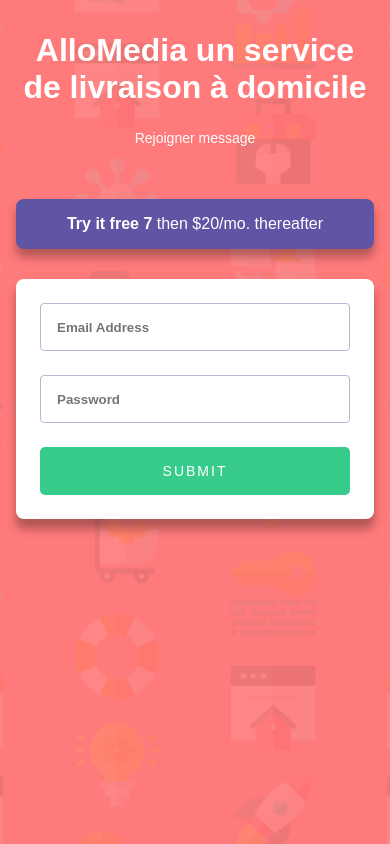
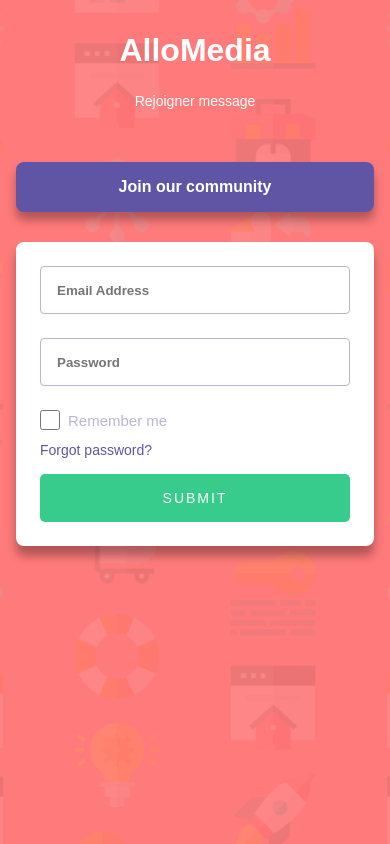
Before and after one commit to aymanebs/alloMedia_auth_front, a React (Vite) app: page /login in a window 390 px wide. Built offline with nearby package versions, Linux system fonts and the light colour scheme.

Commit message:
AAF-4 to merge last changes to dev

```diff
--- a/package.json
+++ b/package.json
@@ -13,7 +13,8 @@
     "axios": "^1.7.7",
     "react": "^18.3.1",
     "react-dom": "^18.3.1",
-    "react-hook-form": "^7.53.0"
+    "react-hook-form": "^7.53.0",
+    "react-router-dom": "^6.26.2"
   },
   "devDependencies": {
     "@eslint/js": "^9.11.1",
--- a/src/app/App.jsx
+++ b/src/app/App.jsx
@@ -1,35 +1,10 @@
-import { useState } from 'react'
-import reactLogo from './assets/react.svg'
-import viteLogo from '/vite.svg'
-import './App.css'
+import AppRouter from "./AppRouter";
 
-function App() {
-  const [count, setCount] = useState(0)
 
-  return (
-    <>
-      <div>
-        <a href="https://vitejs.dev" target="_blank">
-          <img src={viteLogo} className="logo" alt="Vite logo" />
-        </a>
-        <a href="https://react.dev" target="_blank">
-          <img src={reactLogo} className="logo react" alt="React logo" />
-        </a>
-      </div>
-      <h1>Vite + React</h1>
-      <div className="card">
-        <button onClick={() => setCount((count) => count + 1)}>
-          count is {count}
-        </button>
-        <p>
-          Edit <code>src/App.jsx</code> and save to test HMR
-        </p>
-      </div>
-      <p className="read-the-docs">
-        Click on the Vite and React logos to learn more
-      </p>
-    </>
-  )
+function App(){
+  return(
+          <AppRouter/>
+  );
 }
 
 export default App
--- /dev/null
+++ b/src/app/AppRouter.jsx
@@ -0,0 +1,15 @@
+import { Route, Routes } from "react-router-dom";
+import Register from "../components/Auth/Register";
+import Login from "../components/Auth/Login";
+
+
+function AppRouter(){
+  return(
+     <Routes>
+          <Route path="/register" element={<Register/>} />
+          <Route path="/login" element={<Login/>} />
+     </Routes>
+  );
+}
+
+export default AppRouter;
--- a/src/assets/css/authStyle.css
+++ b/src/assets/css/authStyle.css
@@ -197,6 +197,39 @@
     font-weight: 600;
 }
 
+.right .form-group #form .form-options {
+    display: flex;
+    justify-content: space-between;
+    align-items: center;
+    margin-bottom: 1rem;
+}
+
+.right .form-group #form .form-options .remember-me {
+    display: flex;
+    align-items: center;
+    font-size: 15px;
+    color: var(--clr-gray-blue);
+}
+
+.right .form-group #form .form-options .remember-me input[type="checkbox"] {
+    margin-right: 0.5rem;
+    height: 20px;
+    width: 20px;
+}
+
+.right .form-group #form .form-options .forgot-password {
+    font-size: 14px;
+    color: var(--clr-blue);
+    text-decoration: none;
+    transition: color 0.3s ease;
+}
+
+.right .form-group #form .form-options .forgot-password:hover {
+    color: var(--clr-dark-blue);
+    text-decoration: underline;
+}
+
+
 @media screen and (max-width: 1023px) {
     .right .form-group #form {
         padding: 1.5rem;
@@ -205,4 +238,13 @@
     .right .form-group #form .btn {
         font-size: 14px;
     }
+
+    .right .form-group #form .form-options {
+        flex-direction: column;
+        align-items: flex-start;
+    }
+
+    .right .form-group #form .form-options .forgot-password {
+        margin-top: 0.5rem;
+    }
 }
--- a/src/components/Auth/Login.jsx
+++ b/src/components/Auth/Login.jsx
@@ -44,6 +44,14 @@
                 <span className="error">{errors?.password && errors.password.message}</span>
              </div>
 
+             <div className="form-options">
+                        <label className="remember-me">
+                            <input  type="checkbox" />
+                            Remember me
+                        </label>
+                        <a href="#" className="forgot-password">Forgot password?</a>
+            </div>
+
             <Button/>
 
             </form>
--- a/src/components/Ui/AuthLayout.jsx
+++ b/src/components/Ui/AuthLayout.jsx
@@ -1,17 +1,17 @@
 import "../../assets/css/authStyle.css"
 
-function AuthLayout({Form}){
+function AuthLayout({Form,Title="Join our community"}){
 
     return(
 
         <div className="wrapper">
         <section className="left">
-          <h1>AlloMedia  un service de livraison à domicile</h1>
+          <h1>AlloMedia</h1>
           <p> Rejoigner message</p>
         </section>
         <section className="right">
           <h2 className="heading">
-            <span>Try it free 7 </span> then $20/mo. thereafter
+            <span>{Title}</span>
           </h2>
           <div className="form-group">
             {Form}
--- a/src/main.jsx
+++ b/src/main.jsx
@@ -1,11 +1,13 @@
 import { StrictMode } from 'react'
 import { createRoot } from 'react-dom/client'
-import Register from './components/Auth/Register.jsx'
-import Login from './components/Auth/Login.jsx'
+import { BrowserRouter } from 'react-router-dom'
+import App from './app/App'
+
 
 createRoot(document.getElementById('root')).render(
   <StrictMode>
-    {/* <Register /> */}
-    <Login />
+    <BrowserRouter>
+      <App/>
+    </BrowserRouter>
   </StrictMode>,
 )
```
Also changed, not shown: src/app/router.jsx (deleted), 1 other file (tests, documents, lock files or other folders).
